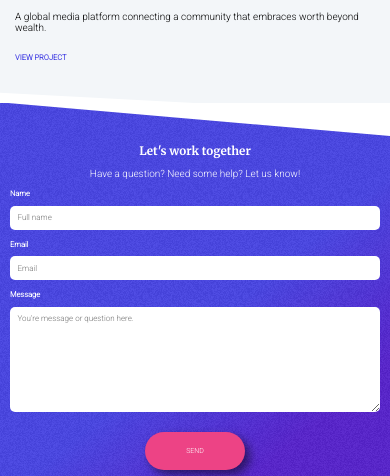
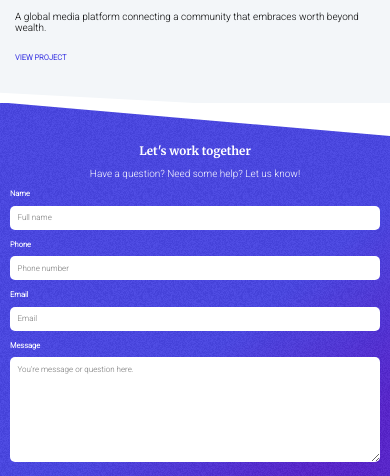
Before and after one commit to Gentlemannerss/Mountain-Innovations, a plain HTML site: page index.html in a window 390 px wide. Shown: the part 1746-2222 px from the top of the page. Drawn offline with Linux system fonts and the light colour scheme; files whose address does not match are found by name.

Commit message:
added phone number

```diff
--- a/index.html
+++ b/index.html
@@ -116,6 +116,8 @@
                     <form action="https://formspree.io/f//mbjnekzd" method="POST" class="formContainer">
                         <label for="name">Name</label>
                         <input type="text" id="name" name="full-name" placeholder="Full name">
+                        <label for="phone">Phone</label>
+                        <input type="tel" id="phone" name="phone" placeholder="Phone number">
                         <label for="email">Email</label>
                         <input type="email" id="email" name="e-mail" placeholder="Email">
                         <label for="message">Message</label>
--- a/styles/main2.css
+++ b/styles/main2.css
@@ -358,14 +358,14 @@ form {
     margin-bottom: 1em;
 }
 
-#name, #email, #message {
+#name, #email, #message, #phone {
     padding: .75rem;
     border: transparent;
     border-radius: 5px;
     font-size: .8rem;
 }
 
-#email, #name {
+#email, #name, #phone {
     margin-bottom: 1rem;
 }
 
```
